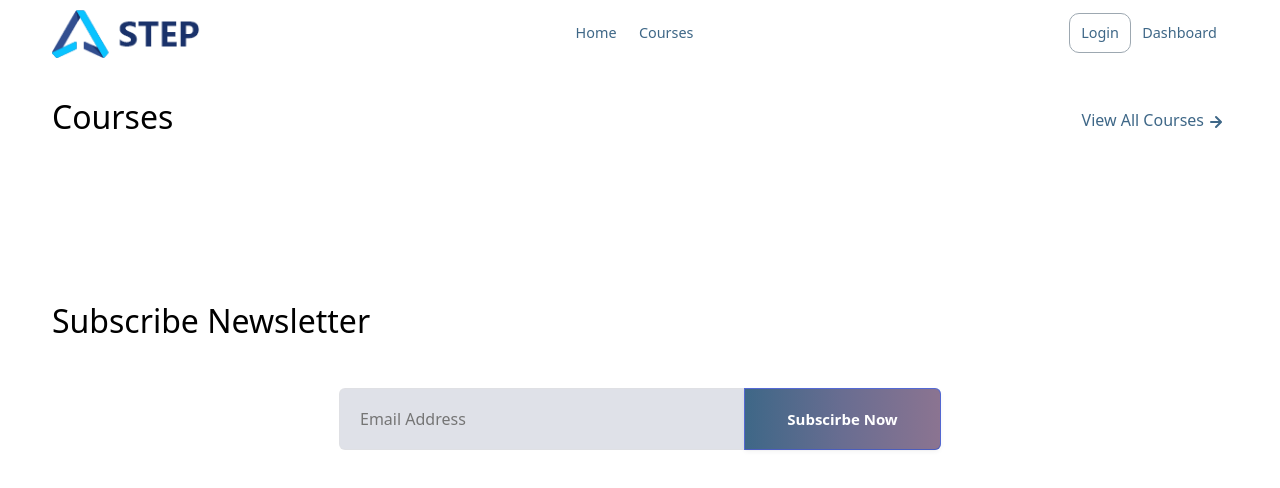
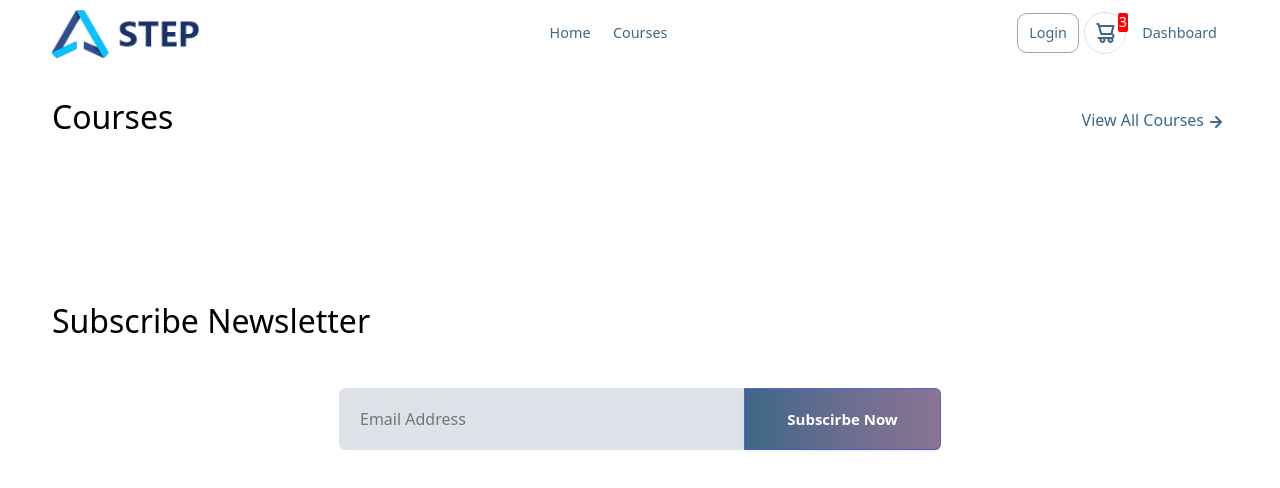
Before and after one commit to abdalkadermorgan/education-v2, a React (Create React App) app: page / in a window 1280 px wide. Shown: the top 488 px of the page. Built offline with nearby package versions, Linux system fonts and the light colour scheme.

Commit message:
add cart page

```diff
--- a/src/assets/sass/components/_navbar.scss
+++ b/src/assets/sass/components/_navbar.scss
@@ -52,3 +52,22 @@
         }
     }
 }
+
+.shop {
+    position: relative;
+    padding: 0.5rem 0.5rem !important;
+    border: 1px solid $border-color;
+    border-radius: 50%;
+    margin: 0 5px;
+    span {
+        position: absolute;
+        top: 0px;
+        right: -3px;
+        color: white;
+        background: red;
+        font-size: 0.9rem;
+        padding: 2px 1px 3px;
+        line-height: 1;
+        border-radius: 2px;
+    }
+}
--- a/src/components/Header/Navbar.js
+++ b/src/components/Header/Navbar.js
@@ -2,6 +2,7 @@ import { Container } from "react-bootstrap";
 import { Link } from "react-router-dom";
 import '../../assets/css/app.css';
 import { images } from "../../assets/images";
+import { UilShoppingCartAlt } from '@iconscout/react-unicons';
 
 const Navbar = () => {
     return (
@@ -27,6 +28,10 @@ const Navbar = () => {
                         <Link to="/login" className="nav-link login">
                             Login
                         </Link>
+                        <Link to="dashboard" className="nav-link shop">
+                            <span>3</span>
+                            <UilShoppingCartAlt />
+                        </Link>
                         <Link to="dashboard" className="nav-link dashboard">
                             Dashboard
                         </Link>
```
Also changed, not shown: src/pages/CartPage.js (added, +48 -0 lines), src/assets/css/app.css, src/assets/css/app.min.css, 1 other file (tests, documents, lock files or other folders).
